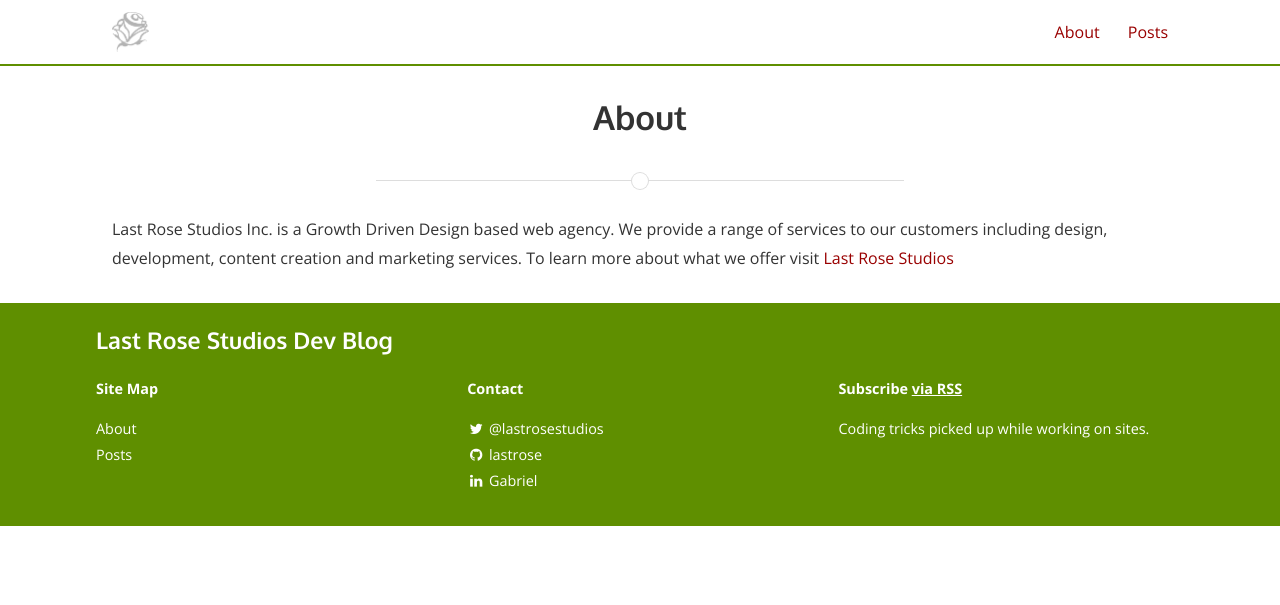
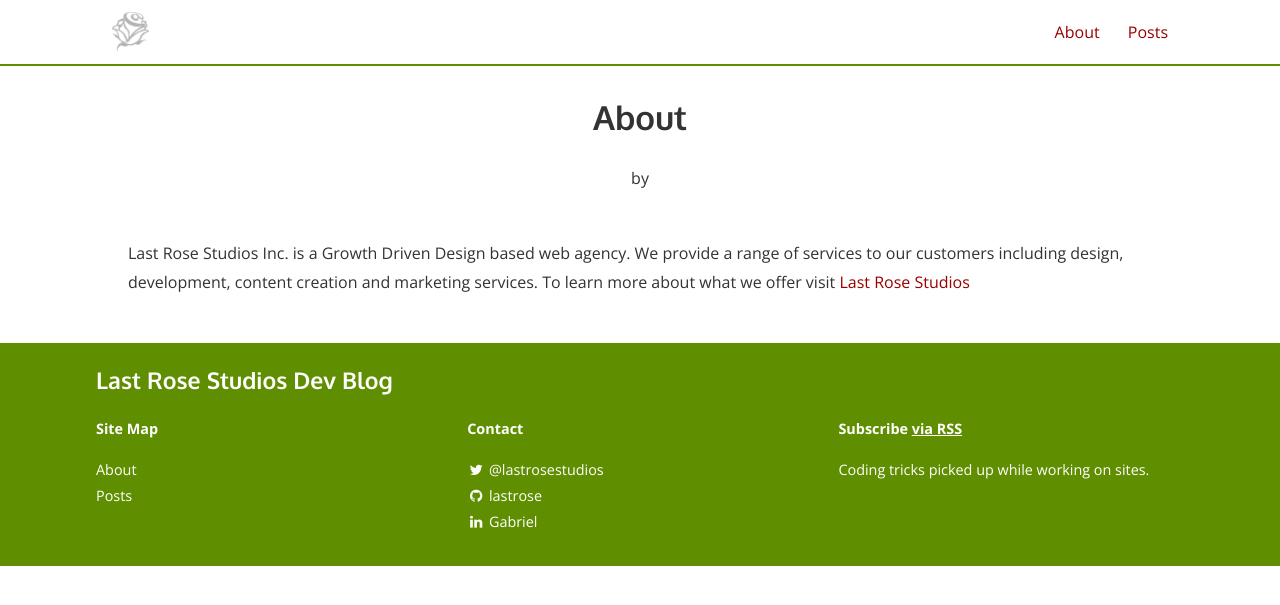
Before and after one commit to LastRose/lastrose.github.io, a Jekyll site: the page built from about.md, in a window 1280 px wide. Shown: the top 605 px of the page. Built offline with Jekyll 4.4.1, drawn with Linux system fonts in a browser that asks for light colours; nearby versions of some CDN libraries; a style sheet for code colours, icons or effects is not loaded.

Commit message:
Added Cover option to page template

```diff
--- a/_layouts/page.html
+++ b/_layouts/page.html
@@ -4,11 +4,17 @@
 <div class="wrapper">
 <div class="page">
 
-  <header class="post-header">
-    <h1 class="post-title">{{ page.title }}</h1>
-  </header>
+<div class="scrim {% if page.cover %}has-cover{% endif %}">
+    <header class="post-header">
+      <h1 class="title">{{ page.title }}</h1>
+      <p class="info">by <strong>{{ page.author }}</strong></p>
+    </header>
+  </div>
+</div>
 
-  {% include page_divider.html %}
+<div class="wrapper">
+
+{% unless page.cover %} {% include page_divider.html %} {% endunless %}
 
   <article class="post-content">
     {{ content }}
```
